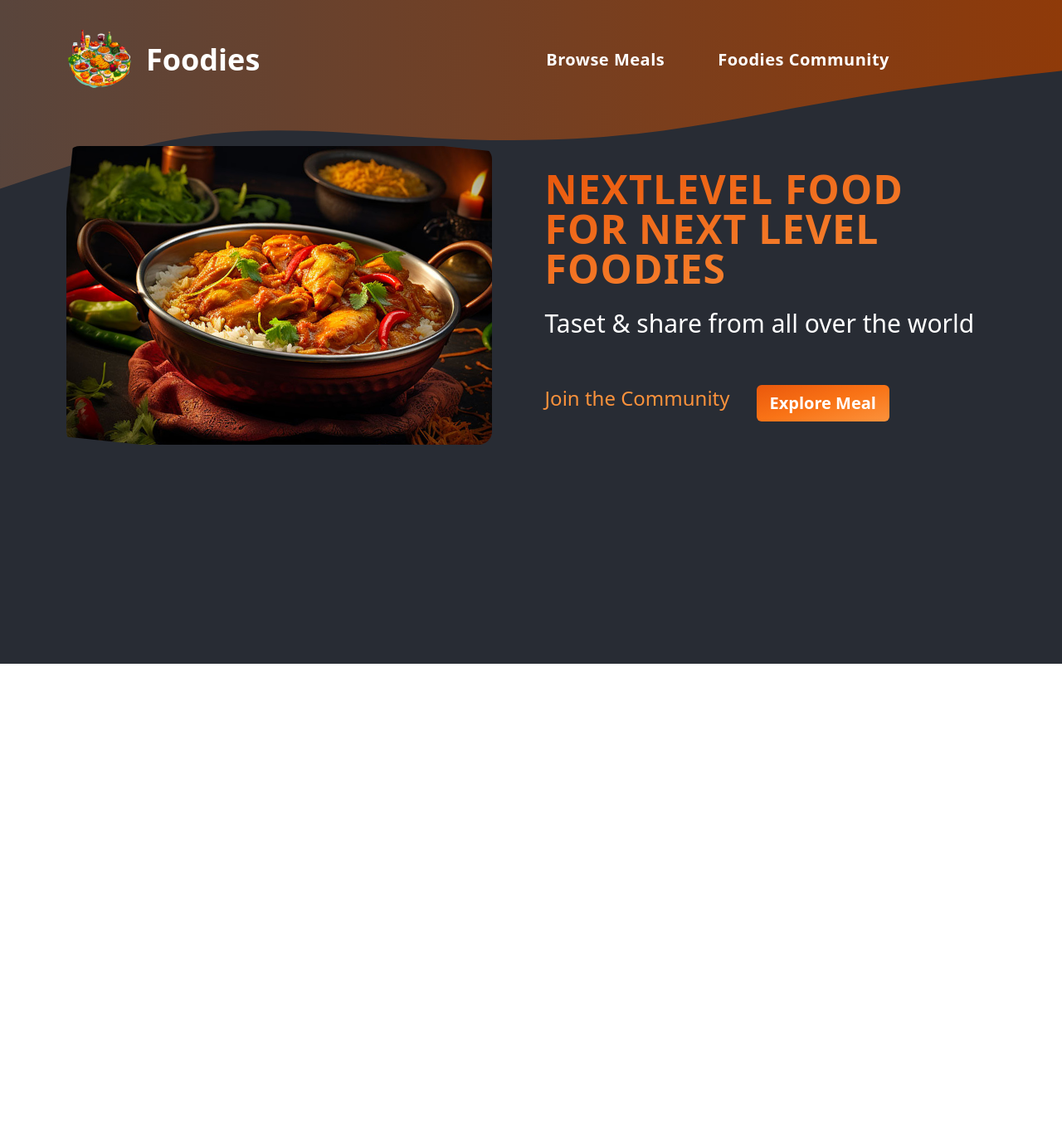
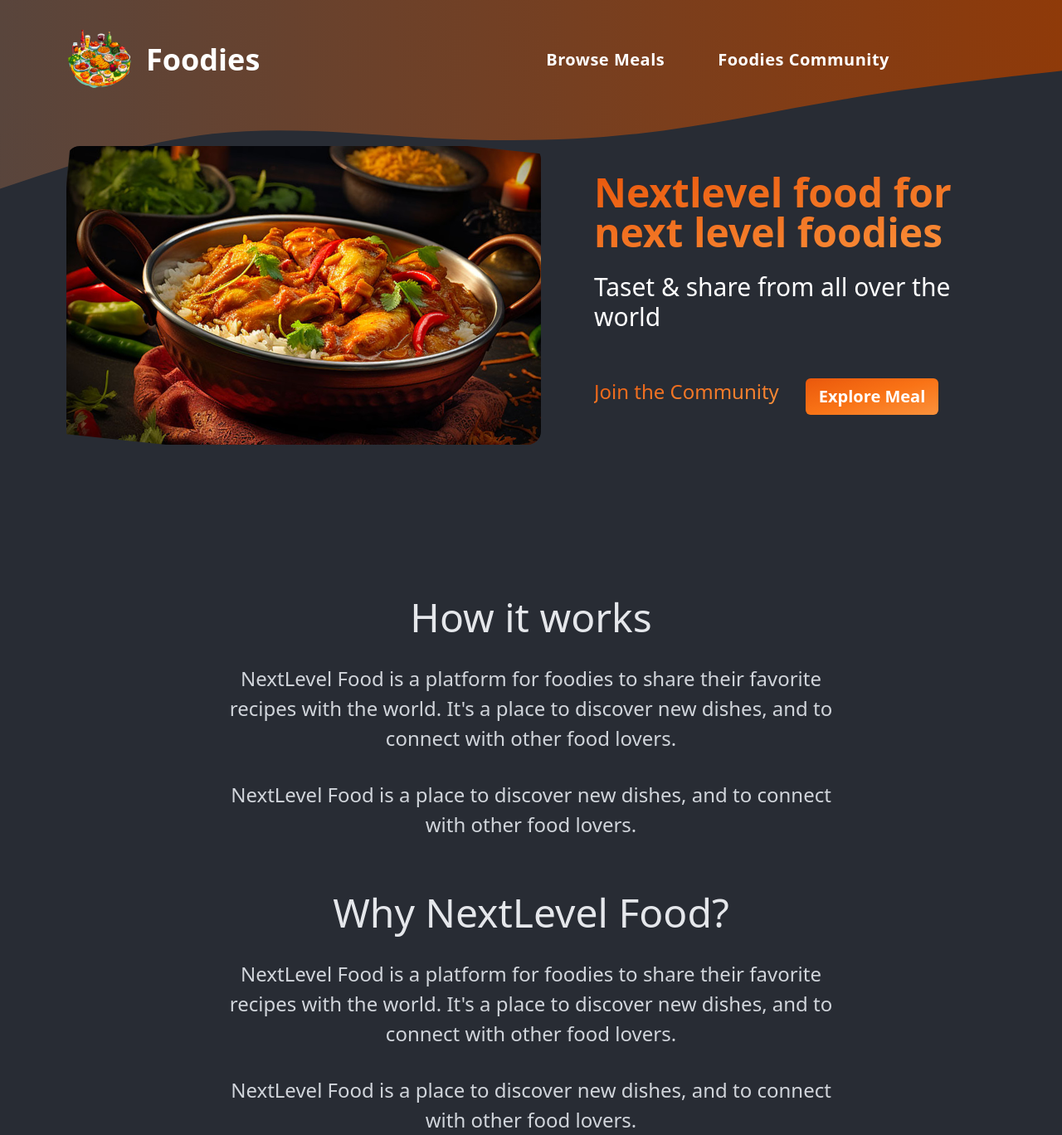
Before and after one commit to IIvexII/Foodies-nextjs, a Next.js app: page / in a window 1280 px wide. Shown: the whole page at 83% size. Before the commit the page ends 800 px from the top, so only its background shows below. Built offline with nearby package versions, Linux system fonts and the light colour scheme.

Commit message:
feat: add homepage content

```diff
--- a/app/page.tsx
+++ b/app/page.tsx
@@ -1,10 +1,37 @@
-import ImageSlideShow from "@/components/image/image-slide-show";
-import Hero from "@/components/Hero";
+import Hero from "@/components/hero";
 
 export default function Home() {
   return (
     <>
       <Hero />
+
+      <main className="mx-auto flex max-w-screen-md flex-col gap-16 text-center">
+        <section className="flex flex-col gap-8">
+          <h2 className="text-5xl text-gray-200">How it works</h2>
+          <p className="text-2xl leading-normal text-gray-300">
+            NextLevel Food is a platform for foodies to share their favorite
+            recipes with the world. It&apos;s a place to discover new dishes,
+            and to connect with other food lovers.
+          </p>
+          <p className="text-2xl leading-normal text-gray-300">
+            NextLevel Food is a place to discover new dishes, and to connect
+            with other food lovers.
+          </p>
+        </section>
+
+        <section className="flex flex-col gap-8">
+          <h2 className="text-5xl text-gray-200">Why NextLevel Food?</h2>
+          <p className="text-2xl leading-normal text-gray-300">
+            NextLevel Food is a platform for foodies to share their favorite
+            recipes with the world. It&apos;s a place to discover new dishes,
+            and to connect with other food lovers.
+          </p>
+          <p className="text-2xl leading-normal text-gray-300">
+            NextLevel Food is a place to discover new dishes, and to connect
+            with other food lovers.
+          </p>
+        </section>
+      </main>
     </>
   );
 }
--- a/components/Hero/index.jsx
+++ /dev/null
@@ -1,27 +0,0 @@
-import ImageSlideShow from "@/components/image/image-slide-show";
-import Link from "next/link";
-
-export default function Hero() {
-  return (
-    <div className='mt-16 flex flex-row justify-between gap-16 px-20'>
-      <ImageSlideShow className='w-[1020px] h-[360px]' />
-      <div className='flex flex-col justify-center gap-6'>
-        <h1 className='text-5xl tracking-wide text-transparent bg-clip-text font-semibold uppercase bg-gradient-to-br from-orange-600 to-orange-400 inline-block'>
-          Nextlevel food for next level foodies
-        </h1>
-        <p className='text-3xl font-extralight'>Taset & share from all over the world</p>
-        <div className='flex gap-8 mt-8'>
-          <Link href='/community' className='text-2xl font-light text-orange-400'>
-            Join the Community
-          </Link>
-          <Link
-            href='/meals'
-            className='bg-gradient-to-br from-orange-600 via-orange-500 to-orange-400 px-4 py-2 rounded-md text-xl font-bold hover:bg-gradient-to-bl hover:scale-105 transition-all duration-500'
-          >
-            Explore Meal
-          </Link>
-        </div>
-      </div>
-    </div>
-  );
-}
--- /dev/null
+++ b/components/cta-button.tsx
@@ -0,0 +1,18 @@
+import Link from "next/link";
+import { ReactNode } from "react";
+
+interface CTAButtonProps {
+  children?: ReactNode;
+  className?: string;
+  href?: string;
+}
+export function CTAButton({ children, href, className }: CTAButtonProps) {
+  return (
+    <Link
+      href={href || ""}
+      className={`rounded-md bg-gradient-to-br from-orange-600 via-orange-500 to-orange-400 px-4 py-2 text-xl font-bold transition-all duration-500 hover:scale-105 hover:bg-gradient-to-bl ${className}`}
+    >
+      {children}
+    </Link>
+  );
+}
--- /dev/null
+++ b/components/hero.tsx
@@ -0,0 +1,34 @@
+import ImageSlideShow from "@/components/image/image-slide-show";
+import Link from "next/link";
+import { CTAButton } from "@/components/cta-button";
+import HighLightedText from "./highlighted-text";
+
+export default function Hero() {
+  return (
+    <div className="mt-16 flex h-[68vh] select-none flex-row justify-between gap-16 px-20">
+      <ImageSlideShow className="h-[360px] w-[1020px]" />
+      <div className="mt-8 flex flex-col justify-start gap-6">
+        {/* <h1 className="inline-block bg-gradient-to-br from-orange-600 to-orange-400 bg-clip-text text-5xl font-semibold uppercase tracking-wide text-transparent">
+          Nextlevel food for next level foodies
+        </h1> */}
+        <HighLightedText className="text-5xl font-semibold">
+          Nextlevel food for next level foodies
+        </HighLightedText>
+        <p className="text-3xl font-extralight">
+          Taset & share from all over the world
+        </p>
+        <div className="mt-8 flex gap-8">
+          <Link
+            href="/community"
+            className="transition-all duration-500 hover:scale-105"
+          >
+            <HighLightedText className="text-2xl font-light">
+              Join the Community
+            </HighLightedText>
+          </Link>
+          <CTAButton href="/meals">Explore Meal</CTAButton>
+        </div>
+      </div>
+    </div>
+  );
+}
--- /dev/null
+++ b/components/highlighted-text.tsx
@@ -0,0 +1,19 @@
+import { ReactNode } from "react";
+
+interface HighLightedTextProps {
+  children?: ReactNode;
+  className?: string;
+}
+
+export default function HighLightedText({
+  children,
+  className,
+}: HighLightedTextProps) {
+  return (
+    <h1
+      className={`inline-block bg-gradient-to-br from-orange-600 to-orange-400 bg-clip-text text-transparent ${className}`}
+    >
+      {children}
+    </h1>
+  );
+}
--- a/package.json
+++ b/package.json
@@ -20,6 +20,8 @@
     "eslint": "^8.57.0",
     "eslint-config-next": "14.2.9",
     "postcss": "^8.4.45",
+    "prettier": "^3.3.3",
+    "prettier-plugin-tailwindcss": "^0.6.6",
     "tailwindcss": "^3.4.10",
     "typescript": "^5.6.2"
   },
```
Also changed, not shown: 2 other files (tests, documents, lock files or other folders).
